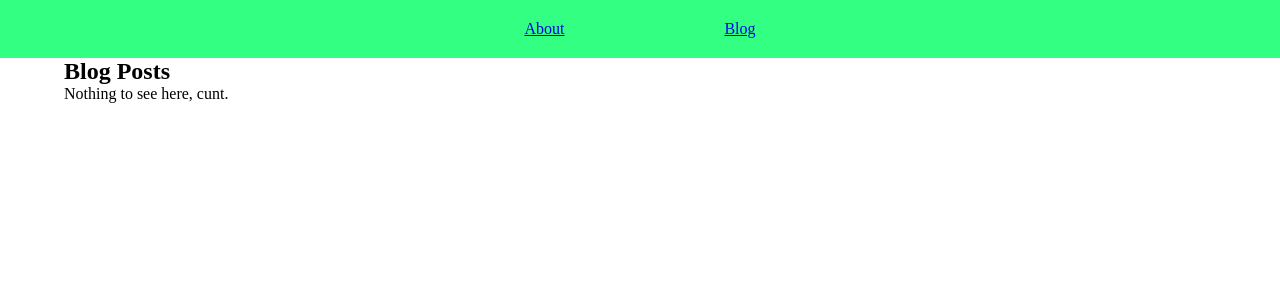
After one commit to Ebiladou/jango-blog, a Django app: page /home/blog/ in a window 1280 px wide. The commit adds this page. Shown: the top 300 px of the page. Run offline with Django 3.2, Linux system fonts and the light colour scheme; data that the repository does not hold is empty.

Commit message:
added static files

```diff
--- /dev/null
+++ b/src/blog/static/blog/css/style.css
@@ -0,0 +1,61 @@
+*{
+    margin: 0;
+    padding: 0;
+    box-sizing: border-box;
+}
+
+header {
+    background-color: #33ff83;
+    padding: 20px 50px;
+}
+
+header nav ul {
+    display: flex;
+    justify-content: center;
+    gap: 10em;
+}
+
+ul li {
+    list-style: none;
+}
+
+.blog-container {
+    width: 90%;
+    max-width: 1200px;
+    margin: auto;
+}
+
+.grid-container {
+    display: grid;
+    grid-template-columns: repeat(auto-fill, minmax(250px, 1fr));
+    gap: 20px;
+    grid-auto-rows: 10px;
+}
+
+/*.grid-item {
+    background: #fff;
+    background-color: red;
+    padding: 15px;
+    border-radius: 10px;
+    box-shadow: 0 2px 5px rgba(0, 0, 0, 0.1);
+    break-inside: avoid;
+} */
+
+.grid-item h2 a {
+    text-decoration: none;
+    color: #333;
+}
+
+.date {
+    font-size: 0.9em;
+    color: #666;
+}
+
+.content {
+    font-size: 1em;
+    color: #444;
+}
+
+img {
+    width: 200px;
+}
--- a/src/blog/templates/blog/blog_home.html
+++ b/src/blog/templates/blog/blog.html
@@ -1,8 +1,15 @@
-<h1>Blog Posts</h1>
+{% extends "main.html" %}
+
+{% block content %}
+
+<section class='blog-container'>
+    <h1>Blog Posts</h1>
+
 {% if posts %}
-    <ul>
+    <ul class='grid-container'>
     {% for post in posts %}
-        <li>
+        <li class='grid-item'>
+            <div><img src="{{ post.image.url }}" alt="{{ post.title }}" class="post-image"></div>
             <h2><a href="{% url 'post_detail' post.slug %}">{{ post.title }}</a></h2>
             <p>{{ post.created_at|date:"M d, Y" }}</p>
             <p>{{ post.content|truncatewords:30 }}</p>
@@ -12,3 +19,6 @@
 {% else %}
     <p>Nothing to see here, cunt.</p>
 {% endif %}
+
+</section>
+{% endblock %}
--- /dev/null
+++ b/src/blog/templates/main.html
@@ -0,0 +1,21 @@
+{% load static %}
+
+<!DOCTYPE html>
+<html lang="en">
+<head>
+    <meta charset="UTF-8">
+    <title>My Blog</title>
+    <link rel="stylesheet" href="{% static 'blog/css/style.css' %}">
+</head>
+<body>
+    <header>
+    <nav>
+        <ul>
+            <li><a href="{% url 'about' %}">About</a></li>
+            <li><a href="{% url 'blog' %}">Blog</a></li>
+        </ul>
+    </nav>
+   </header>
+   {% block content %} {% endblock %}
+</body>
+</html>
--- a/src/blog/urls.py
+++ b/src/blog/urls.py
@@ -2,8 +2,8 @@ from django.urls import path
 from . import views
 
 urlpatterns = [
-    path('', views.home, name='home'),
+    path('', views.main, name='main'),
     path('about/', views.about, name='about'),
-    path('blog/', views.blog_home, name='blog_home'),
+    path('blog/', views.blog, name='blog'),
     path('blog/<slug:slug>/', views.post_detail, name='post_detail'),
 ]
--- a/src/blog/views.py
+++ b/src/blog/views.py
@@ -1,19 +1,19 @@
 from django.shortcuts import render, get_object_or_404
 from .models import Blog_post
 
-def home(request):
-    return render(request, 'blog/home.html')
+def main(request):
+    return render(request, 'main.html')
 
 def about(request):
     return render(request, 'blog/about.html')
 
-def blog_home(request):
+def blog(request):
     published_posts = Blog_post.objects.filter(status='published').order_by('-created_at')
 
     context = {
         'posts': published_posts,
     }
-    return render(request, 'blog/blog_home.html', context)
+    return render(request, 'blog/blog.html', context)
 
 def post_detail(request, slug):
     post = get_object_or_404(Blog_post, slug=slug, status='published')
--- a/src/blog_project/settings.py
+++ b/src/blog_project/settings.py
@@ -95,6 +95,9 @@ USE_L10N = True
 USE_TZ = True
 
 
+MEDIA_URL = '/media/'
+MEDIA_ROOT = BASE_DIR / 'uploads'
+
 STATIC_URL = '/static/'
 
 DEFAULT_AUTO_FIELD = 'django.db.models.BigAutoField'
--- a/src/blog_project/urls.py
+++ b/src/blog_project/urls.py
@@ -1,7 +1,12 @@
 from django.contrib import admin
 from django.urls import include, path
+from django.conf import settings
+from django.conf.urls.static import static
 
 urlpatterns = [
-    path("blog/", include("blog.urls")),
+    path("home/", include("blog.urls")),
     path('admin/', admin.site.urls),
 ]
+
+if settings.DEBUG:
+    urlpatterns += static(settings.MEDIA_URL, document_root=settings.MEDIA_ROOT)
```
Also changed, not shown: src/blog/templates/blog/about.html (+10 -0 lines), src/blog/templates/blog/nav.html (deleted, +0 -16 lines), src/blog/static/blog/js/style.js (added).
